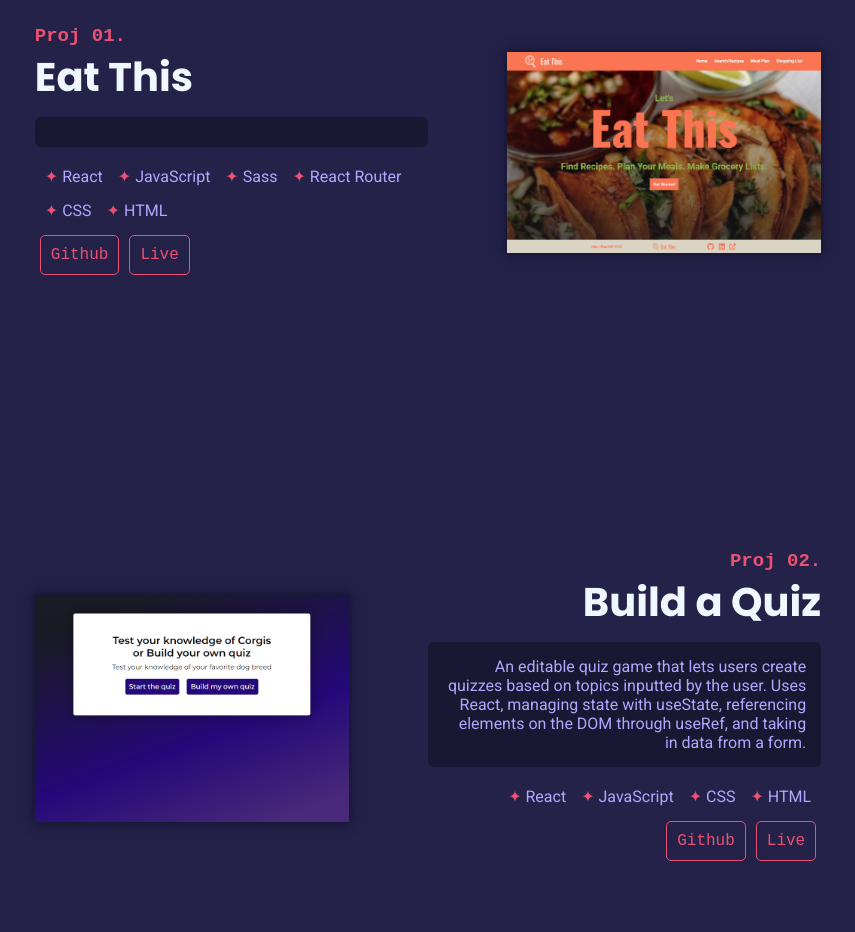
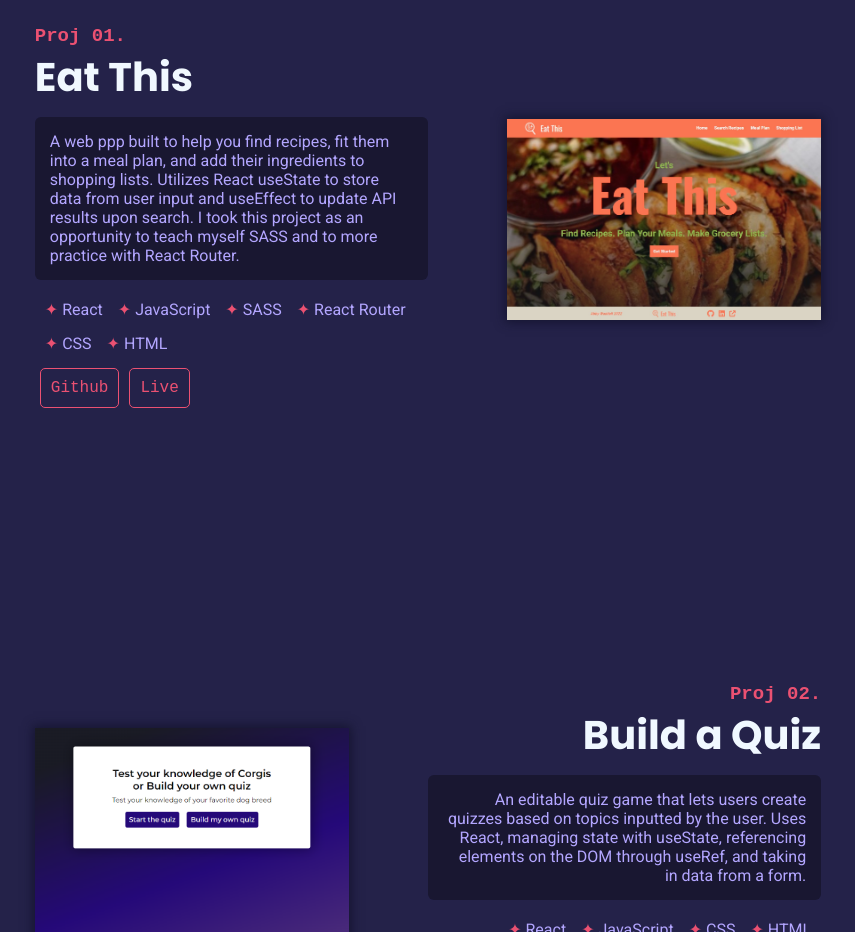
Before and after one commit to WAbby404/portfolio-redo, a React (Create React App) app: page / in a window 1280 px wide. Shown: the part 1820-2752 px from the top of the page, without its empty margins (212-1067 px from the left). Built offline with nearby package versions, Linux system fonts and the light colour scheme.

Commit message:
Project Update

```diff
--- a/src/components/Projects.js
+++ b/src/components/Projects.js
@@ -21,12 +21,12 @@ function Projects(props) {
                                 <h4 className="project-num">Proj 01.</h4>
                                 <h3 className="project-title">Eat This</h3>
                                 <div className="paragraph-background">
-                                    <p className="project-paragraph"></p>
+                                    <p className="project-paragraph">A web ppp built to help you find recipes, fit them into a meal plan, and add their ingredients to shopping lists. Utilizes React useState to store data from user input and useEffect to update API results upon search. I took this project as an opportunity to teach myself SASS and to more practice with React Router.</p>
                                 </div>
                                 <ul className ='project-list'>
                                     <li className=""><span className="diamond">✦</span>  React</li>
                                     <li className="project-list-item"><span className="diamond">✦</span>  JavaScript</li>
-                                    <li className="project-list-item"><span className="diamond">✦</span>  Sass</li>
+                                    <li className="project-list-item"><span className="diamond">✦</span>  SASS</li>
                                     <li className="project-list-item"><span className="diamond">✦</span>  React Router</li>
                                     <li className="project-list-item"><span className="diamond">✦</span>  CSS</li>
                                     <li className="project-list-item"><span className="diamond">✦</span>  HTML</li>
```
